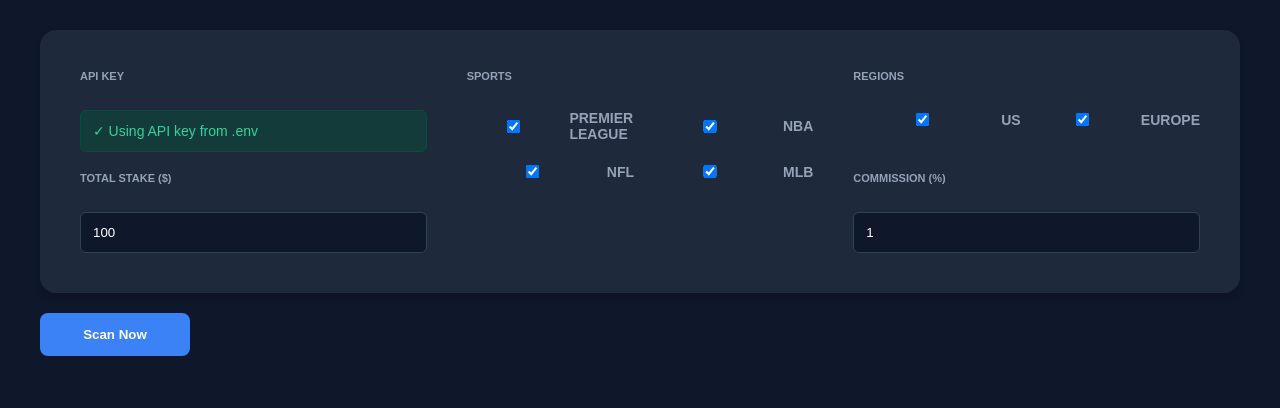
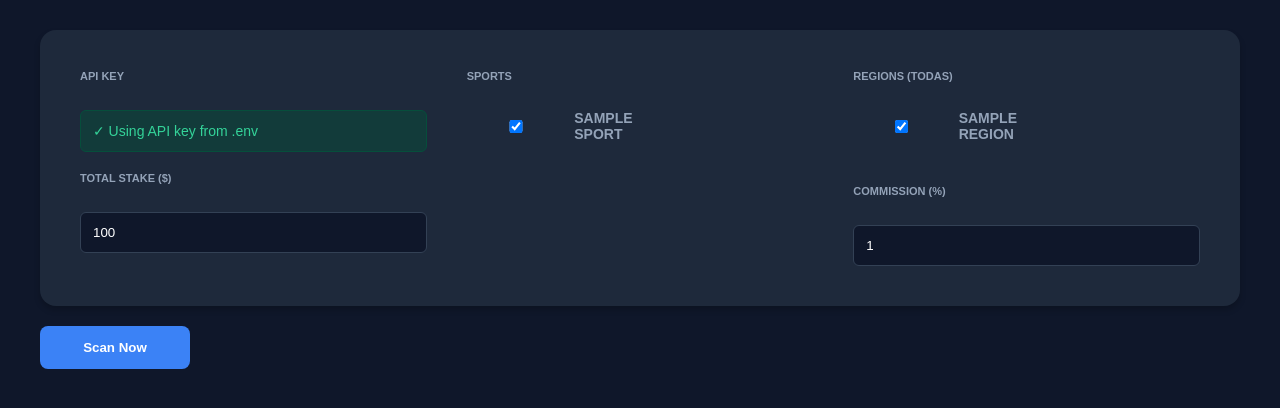
Before and after one commit to fekitorich/odd, a Flask app: template templates/index.html in a window 1280 px wide. Shown: the part 88-496 px from the top of the page. Run offline with Flask 3, Linux system fonts and the light colour scheme; the template is opened without the code that fills it: most values are stand-ins (such as "Sample title", 1, 10 or a date in 2020).

Commit message:
Update index.html

```diff
--- a/templates/index.html
+++ b/templates/index.html
@@ -5,7 +5,7 @@
     <meta name="viewport" content="width=device-width, initial-scale=1.0">
     <title>Edge Scanner</title>
     <style>
-        /* CSS ORIGINAL RESTAURADO */
+        /* CSS ORIGINAL EXTRAÍDO DO SEU PROJETO */
         :root {
             --bg-dark: #0f172a; --panel-bg: #1e293b; --text-main: #e2e8f0;
             --text-muted: #94a3b8; --primary: #3b82f6; --success-bg: #064e3b;
@@ -28,13 +28,12 @@
         .checkbox-item { display: flex; align-items: center; gap: 10px; font-size: 14px; cursor: pointer; }
         .scan-btn { background: var(--primary); color: white; border: none; padding: 14px; border-radius: 8px; font-weight: 600; cursor: pointer; width: 150px; margin-top: 20px; }
 
-        /* SISTEMA DE ABAS (+EV, Middles, Arbitrage) */
         .tabs { display: flex; gap: 10px; margin-top: 40px; border-bottom: 1px solid var(--border); }
         .tab { padding: 10px 20px; cursor: pointer; color: var(--text-muted); border-bottom: 2px solid transparent; }
         .tab.active { color: white; border-bottom: 2px solid var(--primary); font-weight: bold; }
         .tab-content { display: none; background: var(--panel-bg); padding: 20px; border-radius: 0 0 16px 16px; }
         .tab-content.active { display: block; }
-        table { width: 100%; border-collapse: collapse; margin-top: 10px; }
+        table { width: 100%; border-collapse: collapse; }
         th { text-align: left; color: var(--text-muted); font-size: 11px; text-transform: uppercase; padding: 10px; border-bottom: 1px solid var(--border); }
         td { padding: 15px 10px; border-bottom: 1px solid var(--border); font-size: 14px; }
         .roi-badge { background: var(--success-bg); color: var(--success-text); padding: 4px 8px; border-radius: 4px; font-weight: bold; }
@@ -54,20 +53,22 @@
                     <label>TOTAL STAKE ($)</label>
                     <input type="number" name="stake" value="100">
                 </div>
+
                 <div class="form-section">
                     <label>SPORTS</label>
                     <div class="checkbox-grid">
-                        <label class="checkbox-item"><input type="checkbox" name="sports" value="soccer_epl" checked> Premier League</label>
-                        <label class="checkbox-item"><input type="checkbox" name="sports" value="basketball_nba" checked> NBA</label>
-                        <label class="checkbox-item"><input type="checkbox" name="sports" value="americanfootball_nfl" checked> NFL</label>
-                        <label class="checkbox-item"><input type="checkbox" name="sports" value="baseball_mlb" checked> MLB</label>
+                        {% for sport in default_sports %}
+                        <label class="checkbox-item"><input type="checkbox" name="sports" value="{{ sport.key }}" checked> {{ sport.title }}</label>
+                        {% endfor %}
                     </div>
                 </div>
+
                 <div class="form-section">
-                    <label>REGIONS</label>
+                    <label>REGIONS (TODAS)</label>
                     <div class="checkbox-grid">
-                        <label class="checkbox-item"><input type="checkbox" name="regions" value="us" checked> US</label>
-                        <label class="checkbox-item"><input type="checkbox" name="regions" value="eu" checked> Europe</label>
+                        {% for region in region_options %}
+                        <label class="checkbox-item"><input type="checkbox" name="regions" value="{{ region.key }}" checked> {{ region.title }}</label>
+                        {% endfor %}
                     </div>
                     <label style="margin-top:15px">COMMISSION (%)</label>
                     <input type="number" name="commission" value="1">
@@ -84,58 +85,4 @@
             </div>
 
             <div id="arbitrage" class="tab-content active">
-                <table><thead><tr><th>Sport</th><th>Event</th><th>ROI</th></tr></thead><tbody id="arb-body"></tbody></table>
-            </div>
-            <div id="middles" class="tab-content">
-                <table><thead><tr><th>Sport</th><th>Event</th><th>ROI</th></tr></thead><tbody id="mid-body"></tbody></table>
-            </div>
-            <div id="plus-ev" class="tab-content">
-                <table><thead><tr><th>Sport</th><th>Event</th><th>ROI</th></tr></thead><tbody id="ev-body"></tbody></table>
-            </div>
-        </div>
-    </div>
-
-    <script>
-        function openTab(tabName) {
-            document.querySelectorAll('.tab-content').forEach(c => c.classList.remove('active'));
-            document.querySelectorAll('.tab').forEach(t => t.classList.remove('active'));
-            document.getElementById(tabName).classList.add('active');
-            event.currentTarget.classList.add('active');
-        }
-
-        document.getElementById('scanner-form').addEventListener('submit', async (e) => {
-            e.preventDefault();
-            const btn = document.getElementById('btn-text');
-            btn.innerText = 'Scanning...';
-
-            const formData = new FormData(e.target);
-            const payload = {
-                sports: formData.getAll('sports'), regions: formData.getAll('regions'),
-                stake: formData.get('stake'), commission: formData.get('commission')
-            };
-
-            try {
-                const response = await fetch('/scan', {
-                    method: 'POST', headers: { 'Content-Type': 'application/json' },
-                    body: JSON.stringify(payload)
-                });
-                const data = await response.json();
-
-                document.getElementById('results-wrapper').style.display = 'block';
-                fillTable('arb-body', data.arbitrage?.opportunities || []);
-                fillTable('mid-body', data.middles?.opportunities || []);
-                fillTable('ev-body', data.plus_ev?.opportunities || []);
-            } catch (err) { alert('Erro no scan'); }
-            finally { btn.innerText = 'Scan Now'; }
-        });
-
-        function fillTable(tbodyId, items) {
-            const body = document.getElementById(tbodyId);
-            body.innerHTML = items.length ? '' : '<tr><td colspan="3">Nenhum resultado</td></tr>';
-            items.forEach(opp => {
-                body.innerHTML += `<tr><td>${opp.sport}</td><td>${opp.event}</td><td><span class="roi-badge">${opp.roi_percent}%</span></td></tr>`;
-            });
-        }
-    </script>
-</body>
-</html>
+                <table><thead><tr><th>Sport</th><th>Event</th><th>Market</th><th>ROI</th></tr></thead><tbody id="arb-body"></tbody></table>
```
